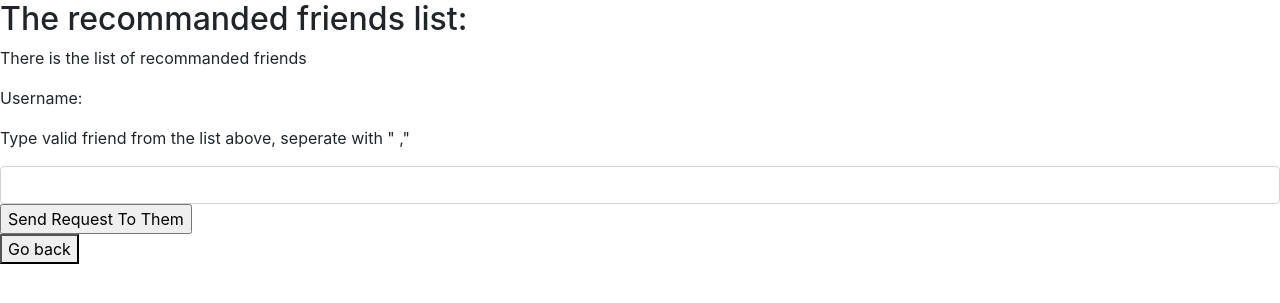
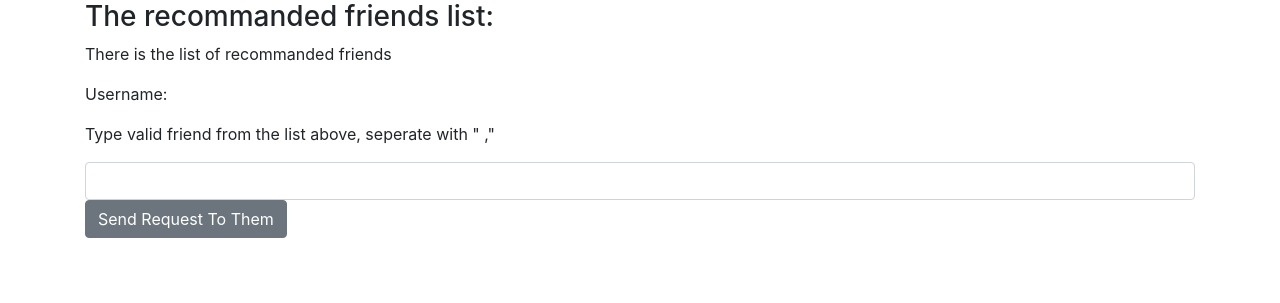
Before and after one commit to LmanHong/CSCI3100-GroupA3-Project, a Django app: template project/friendSearch/templates/search_result.html in a window 1280 px wide. Shown: the part 66-369 px from the top of the page. Run offline with Django 3.2, Linux system fonts and the light colour scheme; the template is opened without the code that fills it: values that come from a table or form of the project are taken from there, others are empty; data comes from the database, SQL or seed files in the repository; some libraries are stand-ins or nearby versions.

Commit message:
finalized UI

```diff
--- a/project/friendSearch/static/css/design.css
+++ b/project/friendSearch/static/css/design.css
@@ -1,3 +1,6 @@
+/*
+to edit the color of value in navbar
+*/
 .nav-item , .nav-link, .navbar-secondary{
     color: white;
 }
--- a/project/friendSearch/templates/frd_searching.html
+++ b/project/friendSearch/templates/frd_searching.html
@@ -58,5 +58,4 @@
         </body>
     </div>
 
-
 {% endblock content %}
--- a/project/friendSearch/templates/search_result.html
+++ b/project/friendSearch/templates/search_result.html
@@ -24,8 +24,10 @@
             </div>
         </nav>
     </header>
-    <h2>The recommanded friends list:</h2>
+
     <body>
+            <div class="container">
+            <h3>The recommanded friends list:</h3>
                 {%if frdlist %}
                     <p>There is the list of recommanded friends</p>
                     <p>Username:<p>
@@ -40,18 +42,11 @@
                         {% for field in RequestForm %}
                             <div>{{field}}</div>
                         {% endfor %}
-                        <input type="Submit" value="Send Request To Them" id="input">
+                        <input type="Submit" class="btn btn-secondary" value="Send Request To Them" id="input">
                     </form>
                 {%else%}
                     <p>No results are founded, try again.</p>
                 {%endif%}
-                <button onclick="location.href='/friendSearch/frdSearch'" type = button>Go back</button>
+            </div>
     </body>
-
-
-<!--jquery-->
-
-<!--script-->
-
-
 {% endblock content %}
```
Also changed, not shown: project/friendSearch/templates/base.html (+9 -0 lines), project/friendSearch/templates/requests_list.html (+2 -8 lines).
